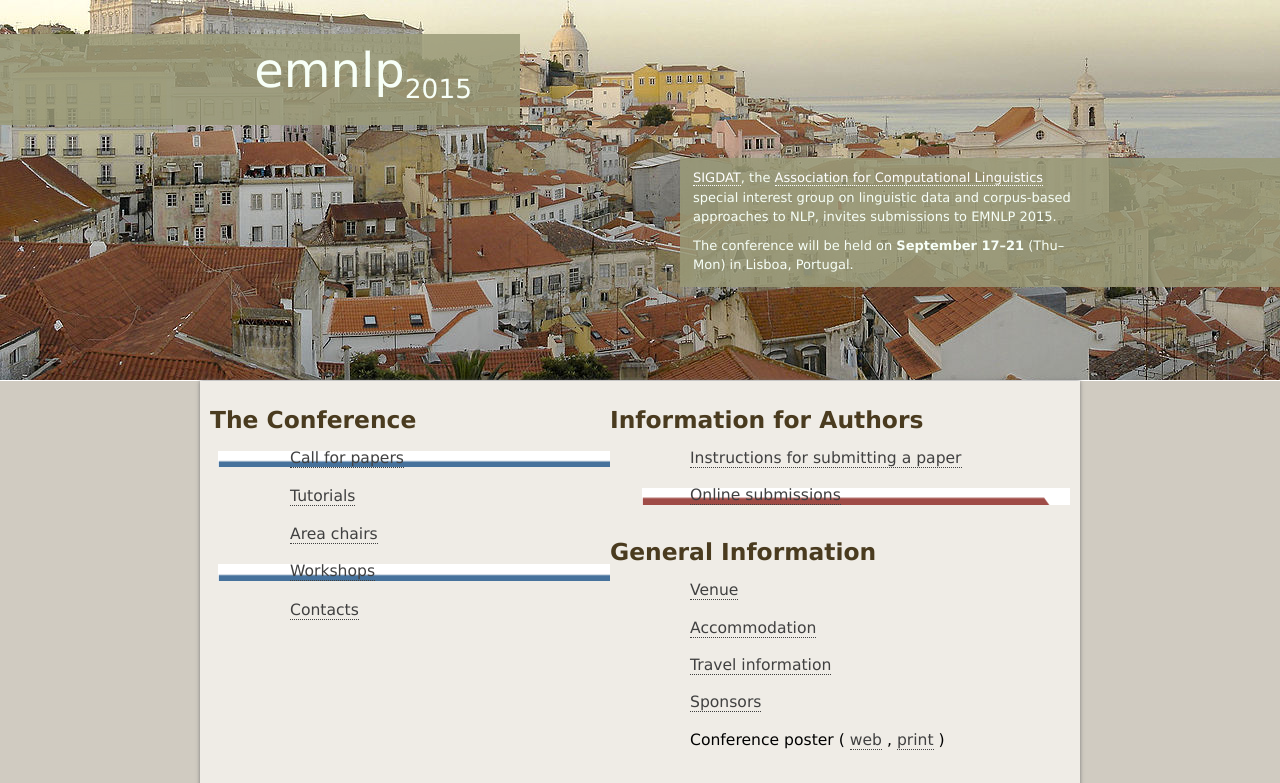
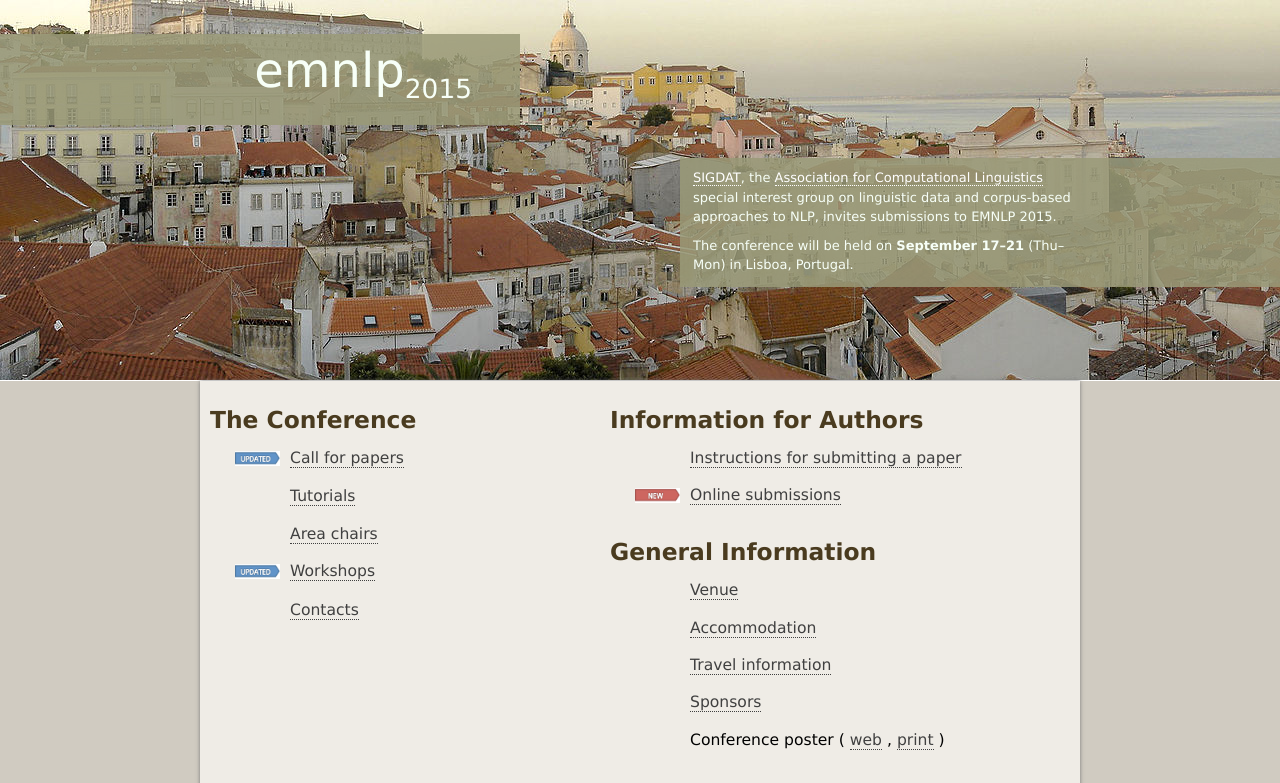
Before and after one commit to bgmartins/emnlp2015-website, a PHP site: page /index-alternative-design.html in a window 1280 px wide. Shown: the part 25-808 px from the top of the page. Run offline with PHP 8.4, Linux system fonts and the light colour scheme.

Commit message:
Small bugfix.

```diff
--- a/css/style-alternative.css
+++ b/css/style-alternative.css
@@ -395,18 +395,19 @@
   border-top: 1px solid #b5b5b5;
 }
 
-
 .new {
- margin-left: -48px !important;
- padding-left: 48px;
+ margin-left: -55px !important;
+ padding-left: 55px;
  background: url(new.png) top left no-repeat;
+ background-size: 45px 15px;
  padding-bottom: 1px
 }
 
 .update {
- margin-left: -72px !important;
- padding-left: 72px;
+ margin-left: -55px !important;
+ padding-left: 55px;
  background: url(update.png) top left no-repeat;
+ background-size: 45px 15px;
  padding-bottom: 1px
 }
 
```
Also changed, not shown: css/colours.css (+4 -7 lines), css/style.css (+19 -0 lines), 1 other file.
